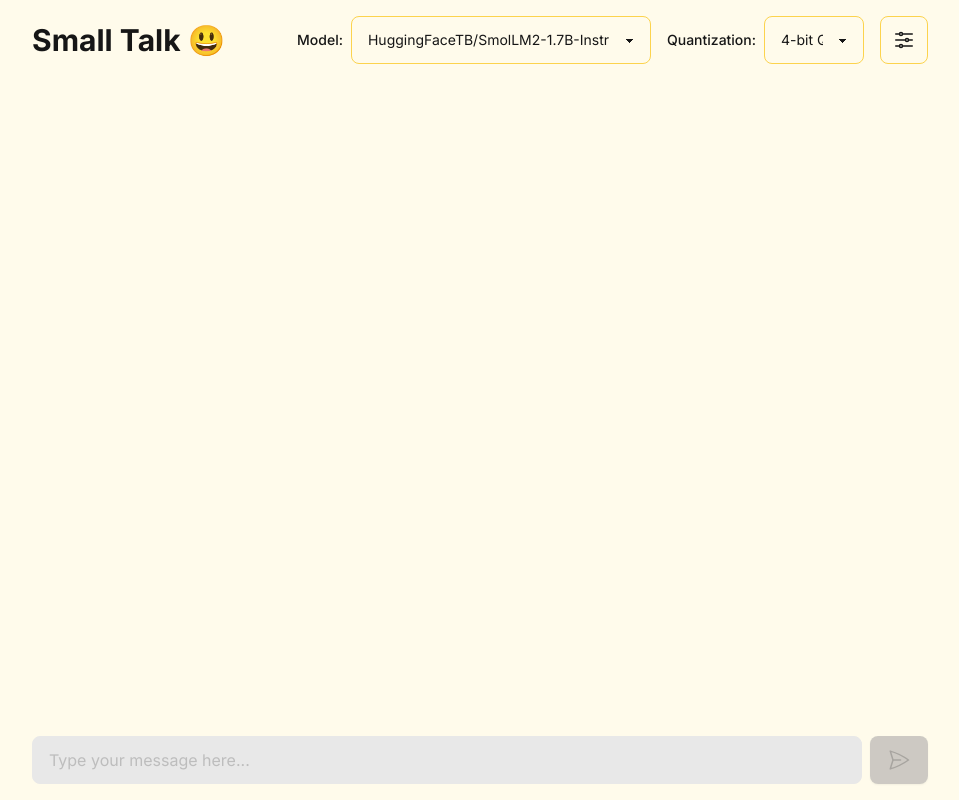
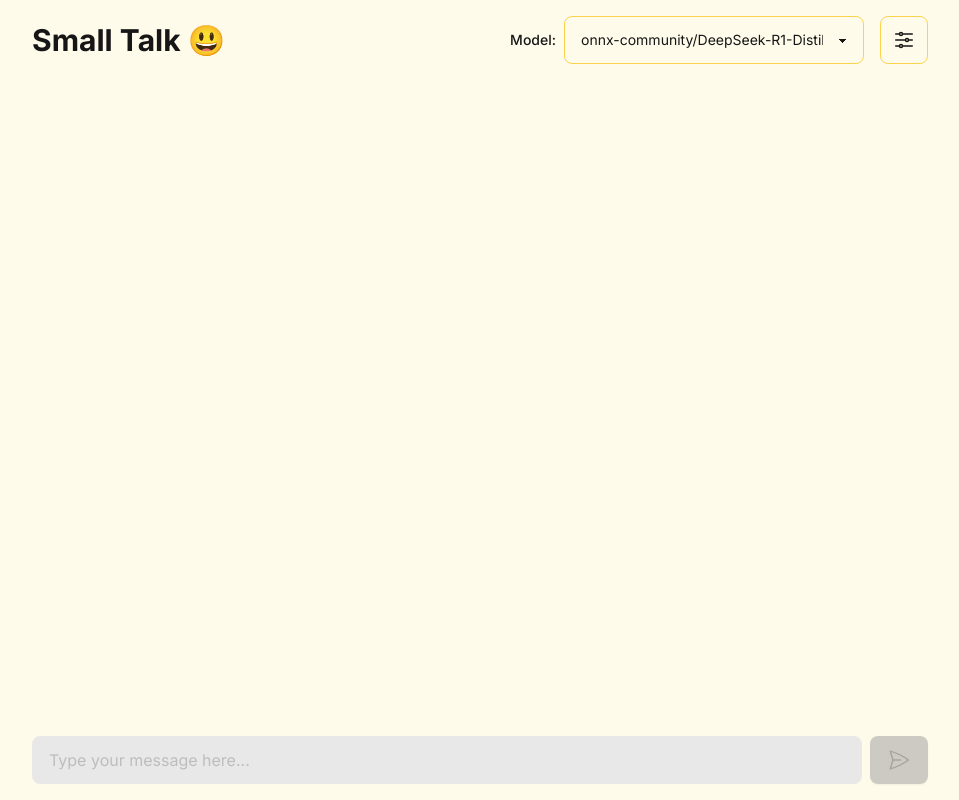
Before and after one commit to Melbourneandrew/modeltalk-web, a React (Vite) app: page / in a window 1280 px wide. Shown: the whole page, without its empty margins (160-1119 px from the left). Built offline with nearby package versions, Linux system fonts and the light colour scheme.

Commit message:
fix model progress indicator

```diff
--- a/src/App.tsx
+++ b/src/App.tsx
@@ -1,7 +1,7 @@
 import { useState, useEffect, useRef } from 'react';
 import SendIcon from './components/icons/SendIcon';
 import ModelDownloadProgress from './components/ModelDownloadProgress';
-import { AVAILABLE_MODELS, QUANTIZATION_OPTIONS, MODEL_PROFILES } from './lib/model-options';
+import { AVAILABLE_MODELS, MODEL_PROFILES } from './lib/model-options';
 import SettingsIcon from './components/icons/SettingsIcon';
 import SettingsModal from './components/modals/SettingsModal';
 import { ModelSettings } from './types';
@@ -10,7 +10,7 @@ import { ChatMessage, ProgressItem } from './types';
 import SuggestedPrompts from './components/SuggestedPrompts';
 
 export default function App() {
-  const [selectedModel, setSelectedModel] = useState<string>('HuggingFaceTB/SmolLM2-1.7B-Instruct');
+  const [selectedModel, setSelectedModel] = useState<string>('onnx-community/DeepSeek-R1-Distill-Qwen-1.5B-ONNX');
   const [selectedQuantization, setSelectedQuantization] = useState<string>('q4f16');
   const [suggestedPrompts, setSuggestedPrompts] = useState<string[]>([]);
 
@@ -43,8 +43,6 @@ export default function App() {
 
     setReady(false);
     setProgressItems([]);
-
-    console.log("Initializing model with: ", selectedModel, selectedQuantization);
 
     workerRef.current.postMessage({
       type: 'init',
@@ -161,7 +159,7 @@ export default function App() {
       initializeModel();
     }
     setMessages([]);
-  }, [selectedModel]);
+  }, [selectedModel, selectedQuantization]);
 
   useEffect(() => {
     if (!disabled && ready && inputRef.current) {
@@ -289,7 +287,7 @@ export default function App() {
               </select>
             </div>
             {/* Quantization selection */}
-            <div className="flex items-center gap-2">
+            {/* <div className="flex items-center gap-2">
               <label htmlFor="quantization-select" className="text-sm font-medium whitespace-nowrap">Quantization:</label>
               <select
                 id="quantization-select"
@@ -303,7 +301,7 @@ export default function App() {
                   </option>
                 ))}
               </select>
-            </div>
+            </div> */}
             {/* Settings */}
             <div className="flex items-center gap-2">
               <button
@@ -351,7 +349,7 @@ export default function App() {
               <div className="mb-[30px]">
                 <SuggestedPrompts
                   onPromptClick={handlePromptSelect}
-                  suggestedPrompts={profile.suggested_prompts}
+                  suggestedPrompts={suggestedPrompts || []}
                 />
               </div>
             );
--- a/src/components/ModelDownloadProgress.tsx
+++ b/src/components/ModelDownloadProgress.tsx
@@ -17,10 +17,8 @@ export default function ModelDownloadProgress({ progressItems }: Props) {
                     // Create a unique key combining the base ID, index, and file name
                     const uniqueKey = `${baseId}-${index}-${item.file}`;
 
-                    // Calculate progress percentage
-                    const progressPercentage = item.loaded && item.total
-                        ? Math.min((item.loaded / item.total) * 100, 100)
-                        : Math.min((item.progress || 0) * 100, 100);
+                    // Use progress value directly as percentage
+                    const progressPercentage = Math.min((item.progress || 0) * 100, 100);
 
                     // Format file size in MB
                     const totalSize = item.total
--- a/src/lib/model-options.ts
+++ b/src/lib/model-options.ts
@@ -1,8 +1,5 @@
 import { ModelSettings } from "../types";
 
-export const AVAILABLE_MODELS = [
-    'onnx-community/DeepSeek-R1-Distill-Qwen-1.5B-ONNX',
-    'HuggingFaceTB/SmolLM2-1.7B-Instruct'];
 
 export const QUANTIZATION_OPTIONS = [
     { value: 'fp32', label: 'Full Precision (FP32)' },
@@ -40,7 +37,7 @@ export const MODEL_PROFILES: ModelProfile[] = [
         id: 'onnx-community/DeepSeek-R1-Distill-Qwen-1.5B-ONNX',
         name: 'DeepSeek R1 Distill Qwen 1.5B',
         description: 'A distilled version of Qwen optimized for ONNX runtime',
-        suggested_quantization: 'q8',
+        suggested_quantization: 'q4f16',
         default_settings: {
             max_tokens: 2048,
             temperature: 0.7,
@@ -63,7 +60,7 @@ export const MODEL_PROFILES: ModelProfile[] = [
         id: 'HuggingFaceTB/SmolLM2-1.7B-Instruct',
         name: 'SmolLM2 1.7B Instruct',
         description: 'A lightweight instruction-tuned language model',
-        suggested_quantization: 'q4',
+        suggested_quantization: 'q4f16',
         default_settings: {
             max_tokens: 1024,
             temperature: 0.8,
@@ -83,3 +80,5 @@ export const MODEL_PROFILES: ModelProfile[] = [
         ]
     }
 ];
+
+export const AVAILABLE_MODELS = MODEL_PROFILES.map(profile => profile.id);
```
Also changed, not shown: index.html (+22 -1 lines), src/lib/worker.js.
